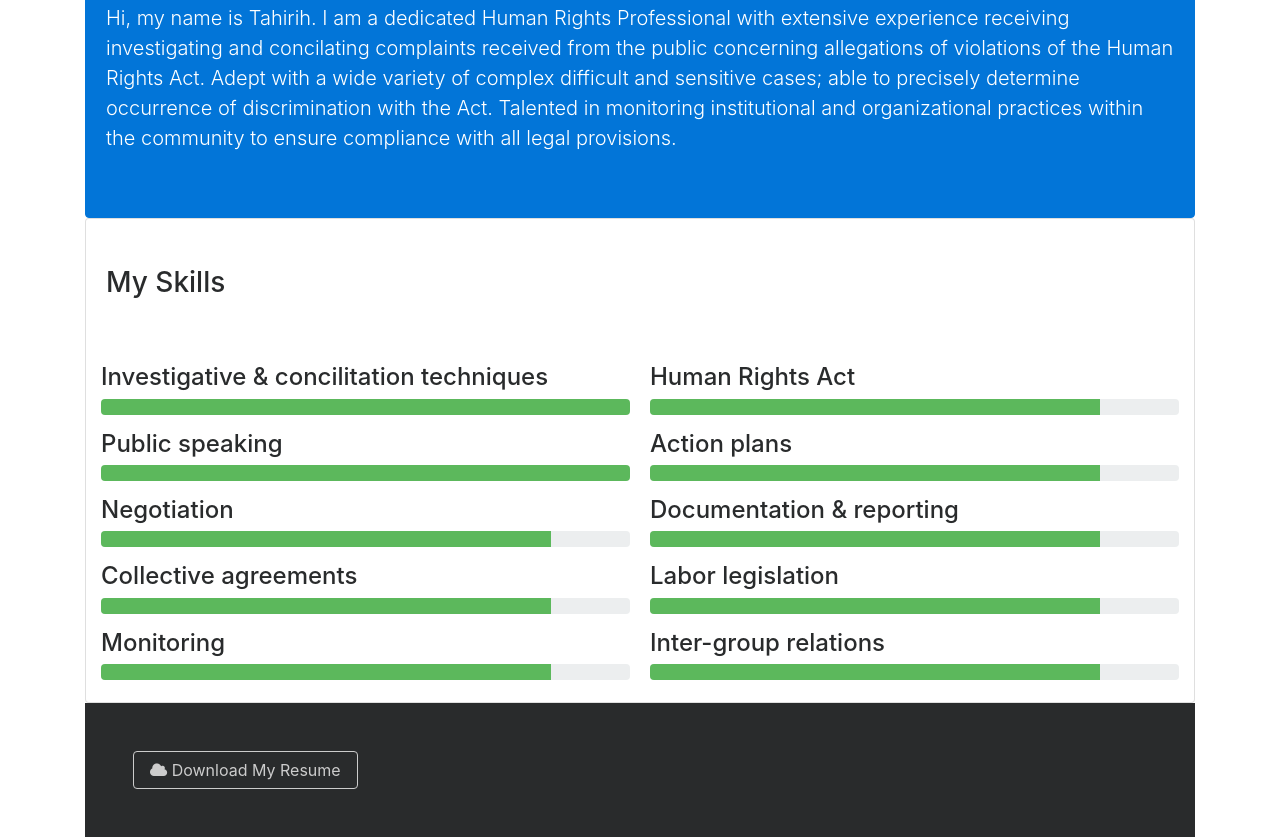
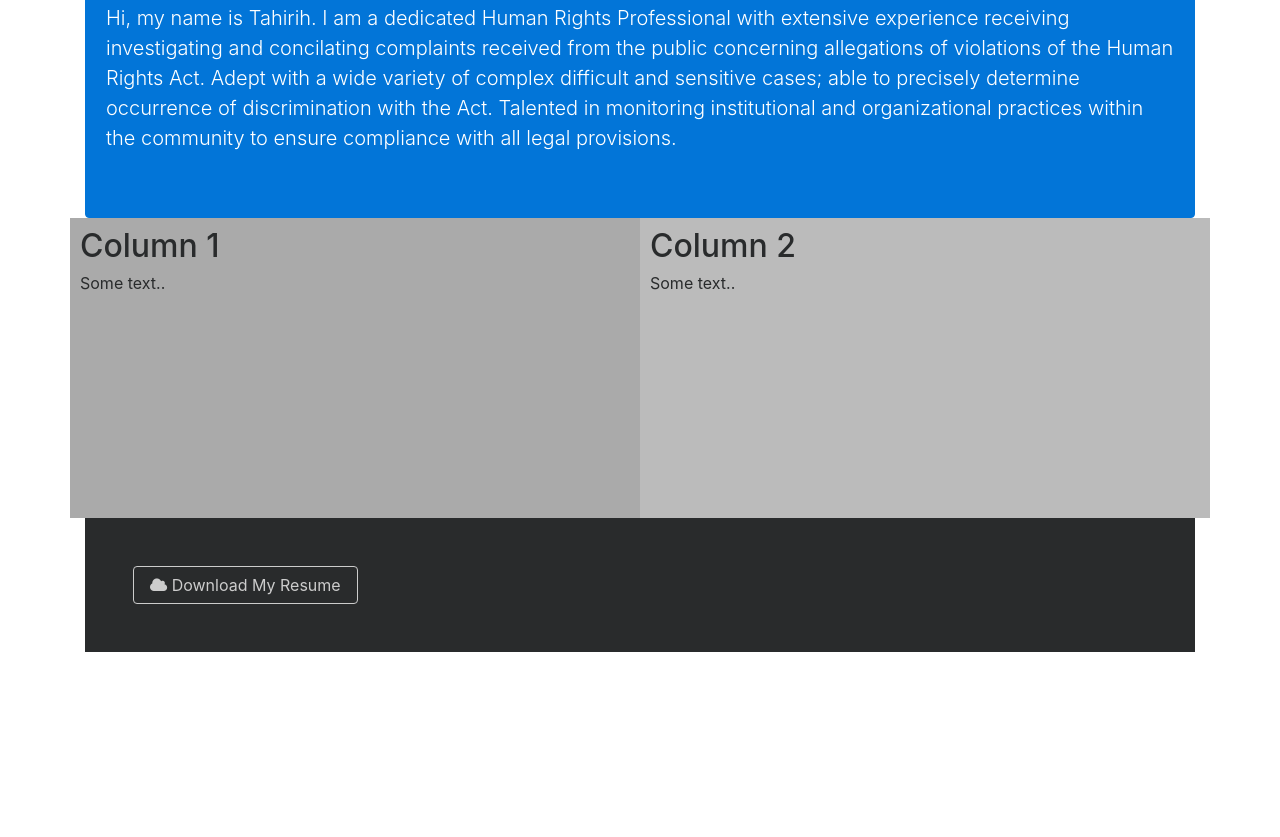
Before and after one commit to Tahirih-Natang/Tahirih-Natang.github.io, a plain HTML site: page index.html in a window 1280 px wide. Shown: the part 583-1420 px from the top of the page. After the commit the page ends 1235 px from the top, so only its background shows below. Drawn offline with Linux system fonts and the light colour scheme; some packages are replaced by stand-ins of ours; a script that the page names is missing.

Commit message:
adjust column

```diff
--- a/index.html
+++ b/index.html
@@ -8,6 +8,26 @@
   <link rel="stylesheet" href="css/bootstrap.css">
   <link rel="stylesheet" href="https://cdnjs.cloudflare.com/ajax/libs/ekko-lightbox/5.2.0/ekko-lightbox.css" />
   <link rel="stylesheet" href="css/style.css">
+  <style>
+* {
+  box-sizing: border-box;
+}
+
+/* Create two equal columns that floats next to each other */
+.column {
+  float: left;
+  width: 50%;
+  padding: 10px;
+  height: 300px; /* Should be removed. Only for demonstration */
+}
+
+/* Clear floats after the columns */
+.row:after {
+  content: "";
+  display: table;
+  clear: both;
+}
+</style>
   <title>My Portfolio</title>
 </head>
 <body>
@@ -64,7 +84,7 @@
         </p>
       </div>
 
-      <div class="card card-block py-5">
+      <!-- <div class="card card-block py-5">
         <h3>My Skills</h3>
         <p></p>
         <hr>
@@ -115,6 +135,16 @@
           </div>
         </div>
 
+    </div> -->
+    <div class="row">
+      <div class="column" style="background-color:#aaa;">
+        <h2>Column 1</h2>
+        <p>Some text..</p>
+      </div>
+      <div class="column" style="background-color:#bbb;">
+        <h2>Column 2</h2>
+        <p>Some text..</p>
+      </div>
     </div>
 
     <!-- RESUME -->
```
